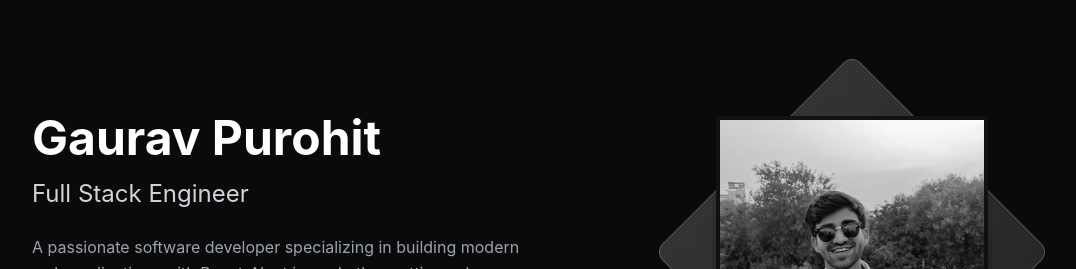
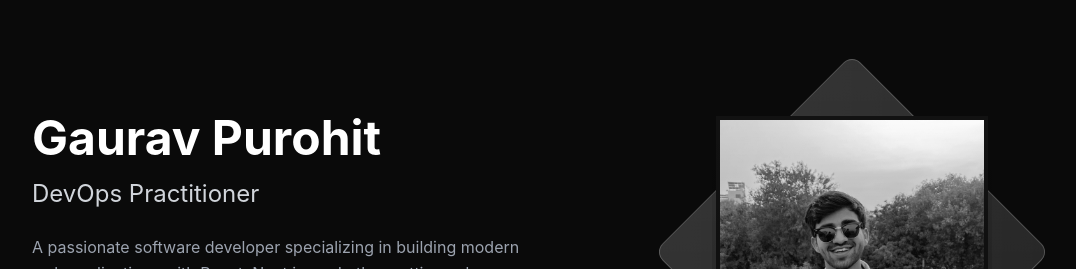
Before and after one commit to gauravpurohit28/portfolio-website, a Next.js app: page / in a window 1280 px wide. Shown: the top 269 px of the page, without its empty margins (128-1204 px from the left). Built offline with nearby package versions, Linux system fonts and the light colour scheme.

Commit message:
new changes

```diff
--- a/src/app/components/HeroSection.jsx
+++ b/src/app/components/HeroSection.jsx
@@ -25,9 +25,9 @@ const HeroSection = () => {
                 sequence={[
                   "Software Developer",
                   2000,
-                  "Full Stack Engineer",
+                  "DevOps Practitioner",
                   2000,
-                  "UI/UX Enthusiast",
+                  "AI Enthusiast",
                   2000,
                 ]}
                 wrapper="span"
```
Also changed, not shown: 1 other file (tests, documents, lock files or other folders).
